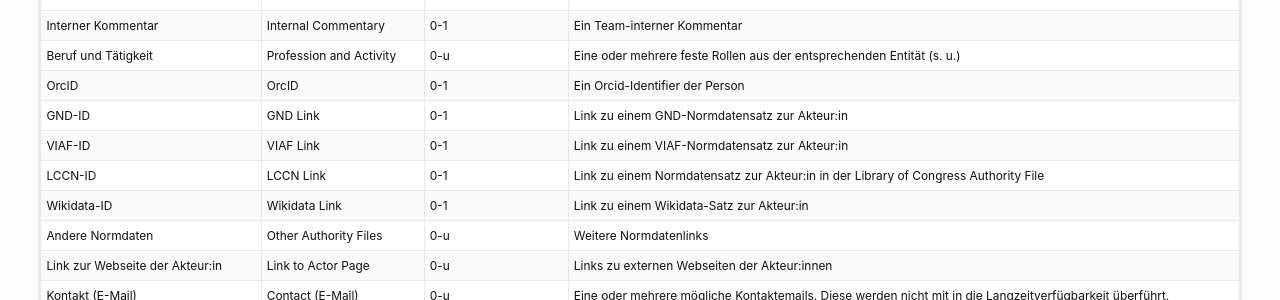
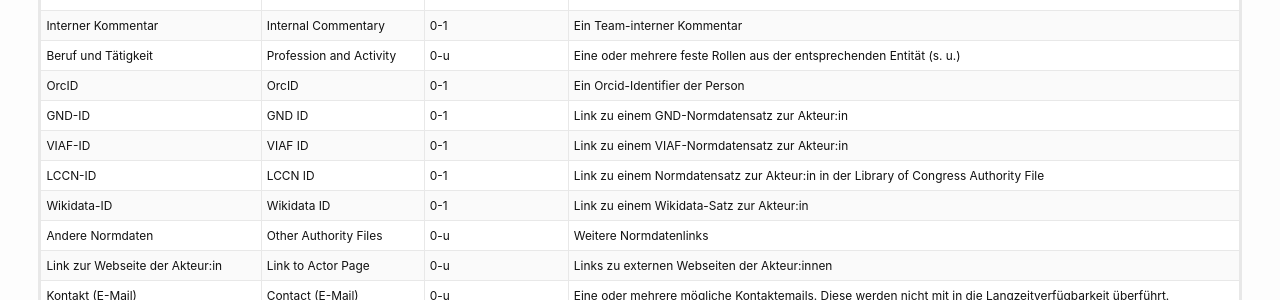
Before and after one commit to ottjannik/digi-kunst.github.io, a Jekyll site: the page built from ressourcen/entitaeten_und_attribute_des_datenmodells.markdown, in a window 1280 px wide and 900 px high, scrolled down 14097 px. Shown: the part 152-452 px from the top of the window. Built offline with Jekyll 4.4.1, drawn with Linux system fonts in a browser that asks for light colours; a script that is not in the unit is left out.

Commit message:
ID auch bei englischen Beschreibungen wieder ergänzt

```diff
--- a/ressourcen/entitaeten_und_attribute_des_datenmodells.markdown
+++ b/ressourcen/entitaeten_und_attribute_des_datenmodells.markdown
@@ -298,10 +298,10 @@ Die folgende Tabelle, zeigt, welche Attribute für **Akteur:innen** benutzt werd
 | Interner Kommentar | Internal Commentary | 0-1 | Ein Team-interner Kommentar |
 | Beruf und Tätigkeit | Profession and Activity | 0-u | Eine oder mehrere feste Rollen aus der entsprechenden Entität (s. u.)|
 | OrcID | OrcID | 0-1 | Ein Orcid-Identifier der Person |
-| GND-ID | GND Link | 0-1 | Link zu einem GND-Normdatensatz zur Akteur:in |
-| VIAF-ID | VIAF Link | 0-1 | Link zu einem VIAF-Normdatensatz zur Akteur:in |
-| LCCN-ID | LCCN Link | 0-1 | Link zu einem Normdatensatz zur Akteur:in in der Library of Congress Authority File |
-| Wikidata-ID | Wikidata Link | 0-1 | Link zu einem Wikidata-Satz zur Akteur:in |
+| GND-ID | GND ID | 0-1 | Link zu einem GND-Normdatensatz zur Akteur:in |
+| VIAF-ID | VIAF ID | 0-1 | Link zu einem VIAF-Normdatensatz zur Akteur:in |
+| LCCN-ID | LCCN ID | 0-1 | Link zu einem Normdatensatz zur Akteur:in in der Library of Congress Authority File |
+| Wikidata-ID | Wikidata ID | 0-1 | Link zu einem Wikidata-Satz zur Akteur:in |
 | Andere Normdaten | Other Authority Files | 0-u | Weitere Normdatenlinks |
 | Link zur Webseite der Akteur:in | Link to Actor Page | 0-u | Links zu externen Webseiten der Akteur:innen |
 | Kontakt (E-Mail) | Contact (E-Mail) | 0-u | Eine oder mehrere mögliche Kontaktemails. Diese werden nicht mit in die Langzeitverfügbarkeit überführt. |
```
